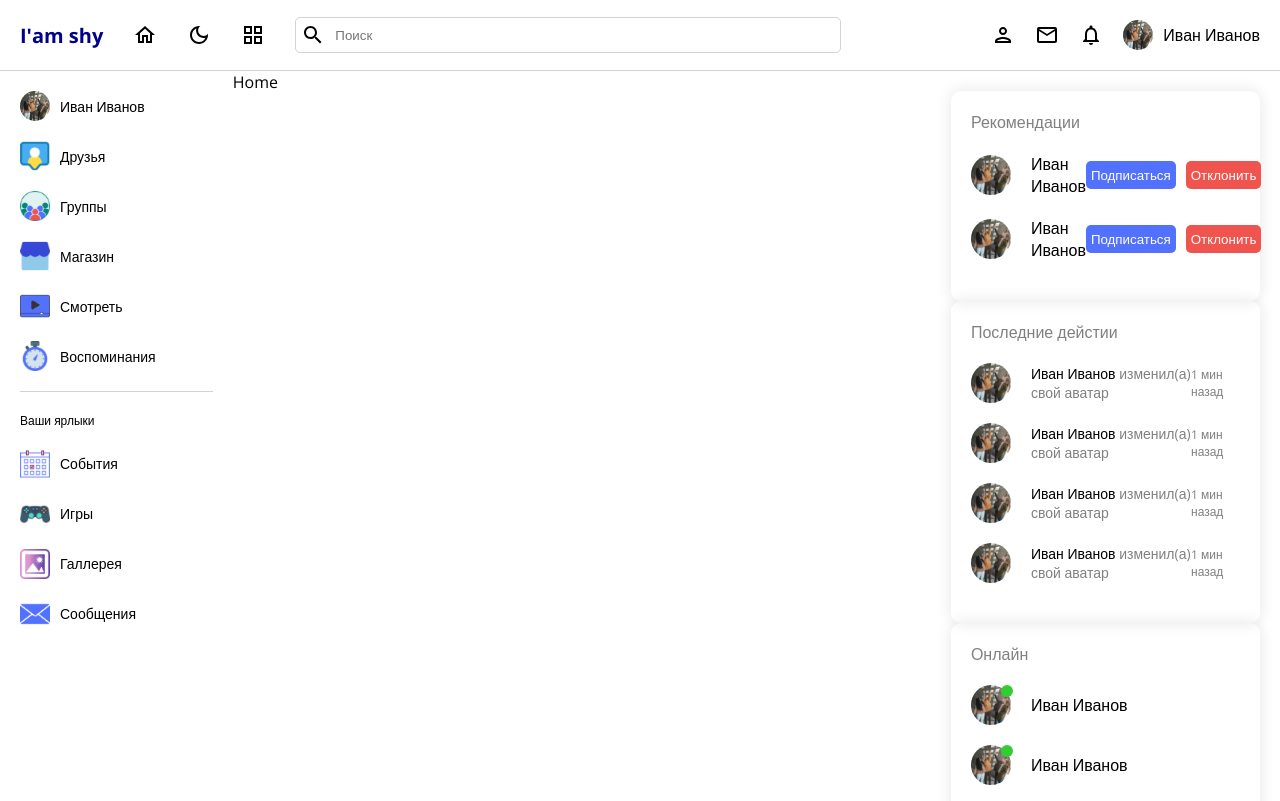
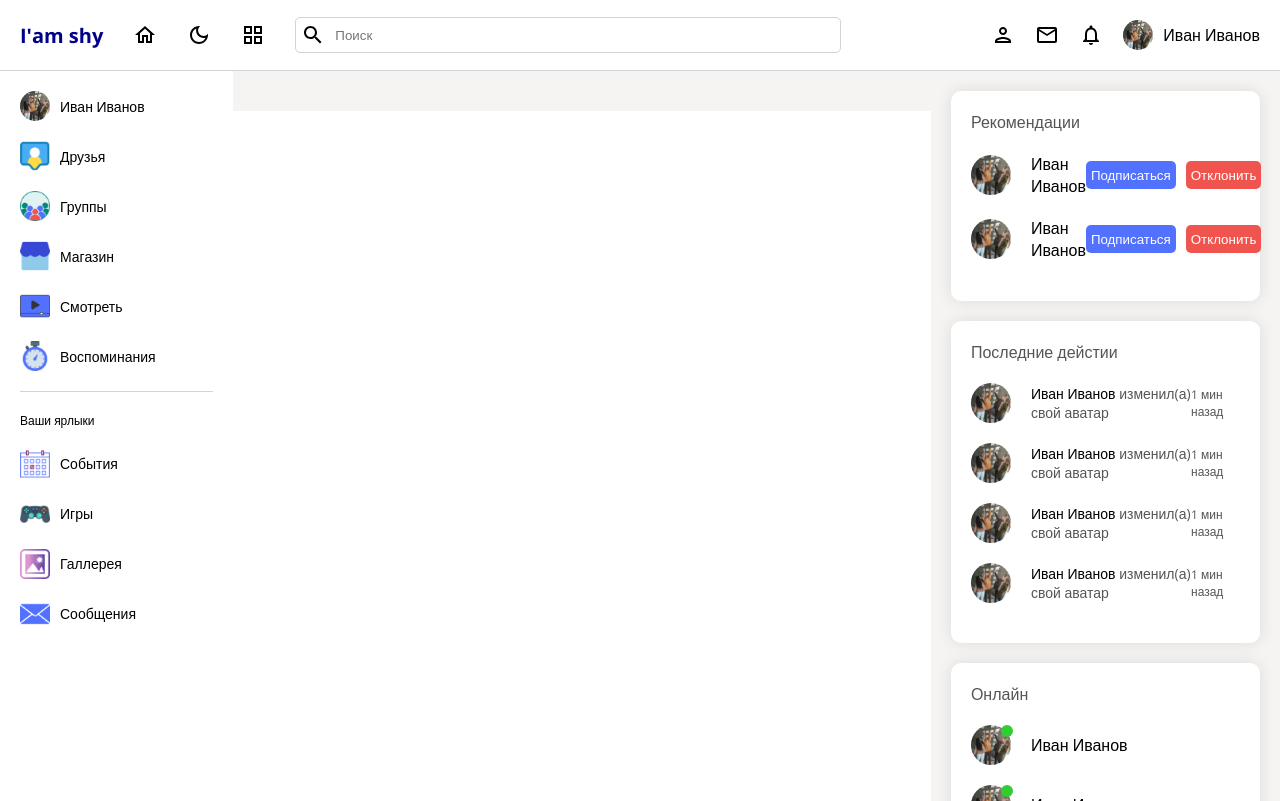
Before and after one commit to Chelovechina/iamshy-frontend, a React (Vite) app: page / in a window 1280 px wide. Built offline with nearby package versions, Linux system fonts and the light colour scheme.

Commit message:
feat: implement dark mode and its toggling logic

```diff
--- a/package.json
+++ b/package.json
@@ -13,8 +13,10 @@
     "@emotion/styled": "^11.10.6",
     "@mui/icons-material": "^5.11.11",
     "@mui/material": "^5.11.12",
+    "@reduxjs/toolkit": "^1.9.3",
     "react": "^18.2.0",
     "react-dom": "^18.2.0",
+    "react-redux": "^8.0.5",
     "react-router-dom": "^6.8.2",
     "sass": "^1.58.3"
   },
--- a/src/components/Layout.tsx
+++ b/src/components/Layout.tsx
@@ -1,13 +1,26 @@
-import { FC } from "react";
+import { FC, useEffect, useState } from "react";
 import { Outlet } from "react-router-dom";
 import LeftBar from "./leftBar/LeftBar";
 import NavBar from "./navBar/NavBar";
 import RightBar from "./rightBar/RightBar";
 
 const Layout: FC = () => {
+  const [isDark, setIsDark] = useState<boolean>(
+    Boolean(localStorage.getItem("darkMode")) || false
+  );
+
+  const handleClick = () => {
+    setIsDark(!isDark);
+    console.log(isDark);
+  };
+
+  useEffect(() => {
+    localStorage.setItem("darkMode", String(isDark));
+  }, [isDark]);
+
   return (
-    <div>
-      <NavBar />
+    <div className={`theme-${isDark ? "dark" : "light"}`}>
+      <NavBar isDark={isDark} handleClick={handleClick} />
       <div style={{ display: "flex" }}>
         <LeftBar />
         <div style={{ flex: 6 }}>
--- a/src/components/leftBar/leftBar.scss
+++ b/src/components/leftBar/leftBar.scss
@@ -1,9 +1,14 @@
+@import "./../../style.scss";
+
 .leftBar {
+  @include themify($themes) {
     position: sticky;
     top: 70px;
     height: calc(100vh - 70px);
     overflow: scroll;
     flex: 2;
+    background-color: themed("bg");
+    color: themed("textColor");
 
     &::-webkit-scrollbar {
       display: none;
@@ -16,7 +21,7 @@
         margin: 20px 0;
         border: none;
         height: 0.5px;
-      background-color: lightgrey;
+        background-color: themed("border");
       }
 
       .menu {
@@ -61,3 +66,4 @@
       }
     }
   }
+}
--- a/src/components/navBar/NavBar.tsx
+++ b/src/components/navBar/NavBar.tsx
@@ -1,4 +1,4 @@
-import { FC, useState } from "react";
+import { FC } from "react";
 import { Link } from "react-router-dom";
 
 import HomeOutlinedIcon from "@mui/icons-material/HomeOutlined";
@@ -13,9 +13,12 @@ import SearchOutlineIcon from "@mui/icons-material/SearchOutlined";
 import "./navBar.scss";
 import userImg from "./../../assets/login.jpeg";
 
-const NavBar: FC = () => {
-  const [isDark, setIsDark] = useState<boolean>(false);
+interface NavBarProps {
+  isDark: boolean;
+  handleClick: () => void;
+}
 
+const NavBar: FC<NavBarProps> = ({ isDark, handleClick }) => {
   return (
     <div className="navBar">
       <div className="left">
@@ -23,7 +26,7 @@ const NavBar: FC = () => {
           <span>I'am shy</span>
         </Link>
         <HomeOutlinedIcon />
-        {isDark ? <WbSunnyOutlinedIcon /> : <DarkModeOutlinedIcon />}
+        {isDark ? <WbSunnyOutlinedIcon onClick={handleClick} /> : <DarkModeOutlinedIcon onClick={handleClick} />}
         <GridViewOutlineIcon />
         <div className="search">
           <SearchOutlineIcon />
--- a/src/components/navBar/navBar.scss
+++ b/src/components/navBar/navBar.scss
@@ -1,13 +1,17 @@
+@import "./../../style.scss";
+
 .navBar {
+  @include themify($themes) {
     position: sticky;
     top: 0;
-  background-color: white;
+    background-color: themed("bg");
     display: flex;
     align-items: center;
     justify-content: space-between;
     padding: 10px 20px;
     height: 50px;
-  border-bottom: 1px solid lightgrey;
+    border-bottom: 1px solid themed("border");
+    color: themed("textColor");
 
     .left {
       display: flex;
@@ -17,20 +21,22 @@
       span {
         font-weight: bold;
         font-size: 20px;
-      color: darkblue;
+        color: themed("logo");
       }
 
       .search {
         display: flex;
         align-items: center;
         gap: 10px;
-      border: 1px solid lightgrey;
+        border: 1px solid themed("border");
         border-radius: 5px;
         padding: 5px;
 
         input {
           border: none;
           width: 500px;
+          background-color: transparent;
+          color: themed("textColor");
 
           &:focus {
             outline: none;
@@ -59,3 +65,4 @@
       }
     }
   }
+}
--- a/src/components/rightBar/rightBar.scss
+++ b/src/components/rightBar/rightBar.scss
@@ -1,9 +1,13 @@
+@import "./../../style.scss";
+
 .rightBar {
+  @include themify($themes) {
     flex: 3;
     position: sticky;
     top: 70px;
     height: calc(100vh - 70px);
     overflow: scroll;
+    background-color: themed("bgSoft");
 
     &::-webkit-scrollbar {
       display: none;
@@ -17,10 +21,12 @@
         -moz-box-shadow: 0px 0px 15px 1px rgba(0, 0, 0, 0.09);
         box-shadow: 0px 0px 15px 1px rgba(0, 0, 0, 0.09);
         padding: 20px;
+        margin-bottom: 20px;
         border-radius: 10px;
+        background-color: themed("bg");
 
         span {
-        color: grey;
+          color: themed("textColorSoft");
         }
 
         .user {
@@ -59,12 +65,12 @@
 
             p {
               font-size: 14px;
-            color: grey;
+              color: themed("textColorSoft");
             }
 
             span {
               font-weight: 500;
-            color: black;
+              color: themed("textColor");
             }
           }
 
@@ -93,3 +99,4 @@
       }
     }
   }
+}
--- a/src/pages/home/Home.tsx
+++ b/src/pages/home/Home.tsx
@@ -1,12 +1,8 @@
-import { FC } from "react"
-import "./home.scss"
+import { FC } from "react";
+import "./home.scss";
 
 const Home: FC = () => {
-  return (
-    <div className="">
-      Home
-    </div>
-  )
-}
+  return <div className="home"></div>;
+};
 
-export default Home
+export default Home;
--- a/src/pages/home/home.scss
+++ b/src/pages/home/home.scss
@@ -0,0 +1,8 @@
+@import "./../../style.scss";
+
+.home {
+  @include themify($themes) {
+    background-color: themed("bgSoft");
+    padding: 20px 70px;
+  }
+}
--- /dev/null
+++ b/src/style.scss
@@ -0,0 +1,41 @@
+$themes: (
+  light: (
+    textColor: #000,
+    bg: white,
+    logo: darkblue,
+    bgSoft: #f6f3f3,
+    textColorSoft: #555,
+    border: lightgrey,
+  ),
+  dark: (
+    textColor: whitesmoke,
+    bg: #222,
+    logo: white,
+    bgSoft: #333,
+    textColorSoft: lightgrey,
+    border: #444,
+  ),
+);
+
+@mixin themify($themes) {
+  @each $theme, $map in $themes {
+    .theme-#{$theme} & {
+      $theme-map: () !global;
+      @each $key, $submap in $map {
+        $value: map-get(map-get($themes, $theme), "#{$key}");
+        $theme-map: map-merge(
+          $theme-map,
+          (
+            $key: $value,
+          )
+        ) !global;
+      }
+      @content;
+      $theme-map: null !global;
+    }
+  }
+}
+
+@function themed($key) {
+  @return map-get($theme-map, $key);
+}
```
Also changed, not shown: 1 other file (tests, documents, lock files or other folders). Lines whose indentation alone changed are shown as unchanged.
